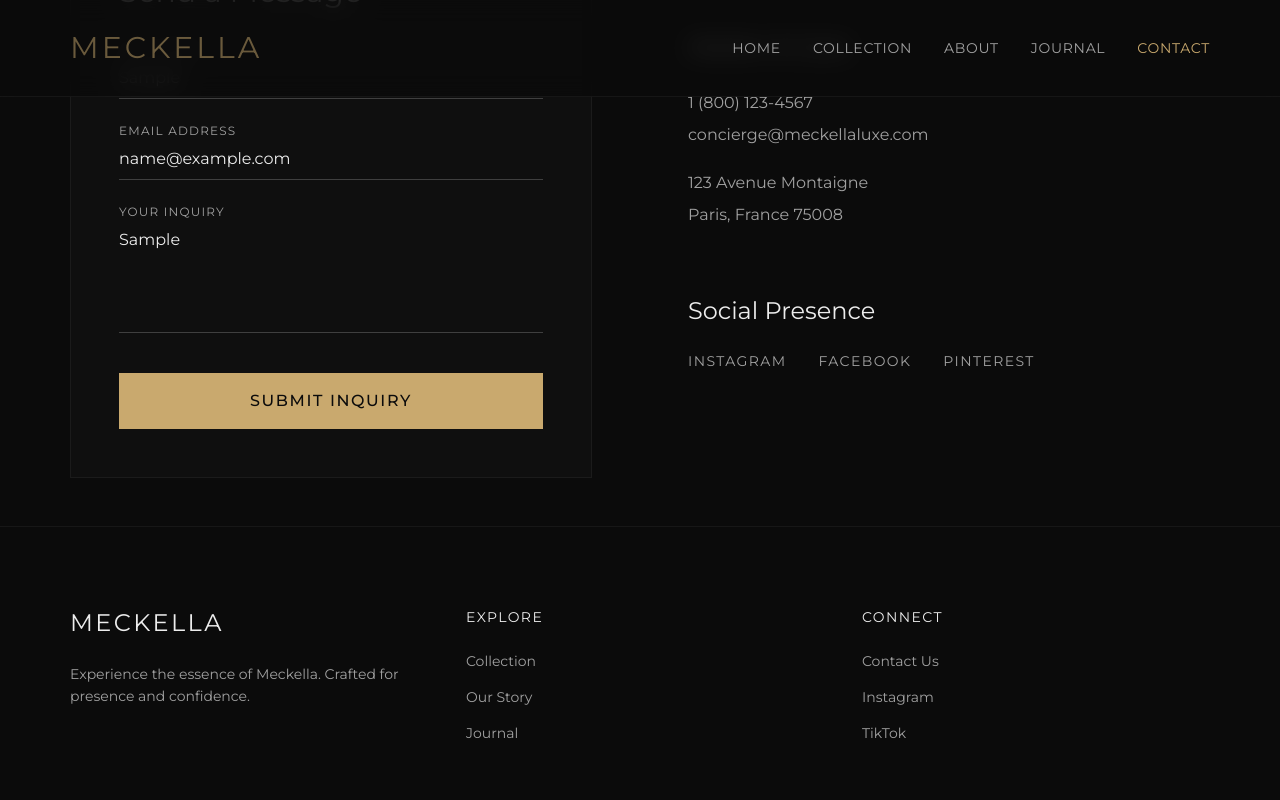
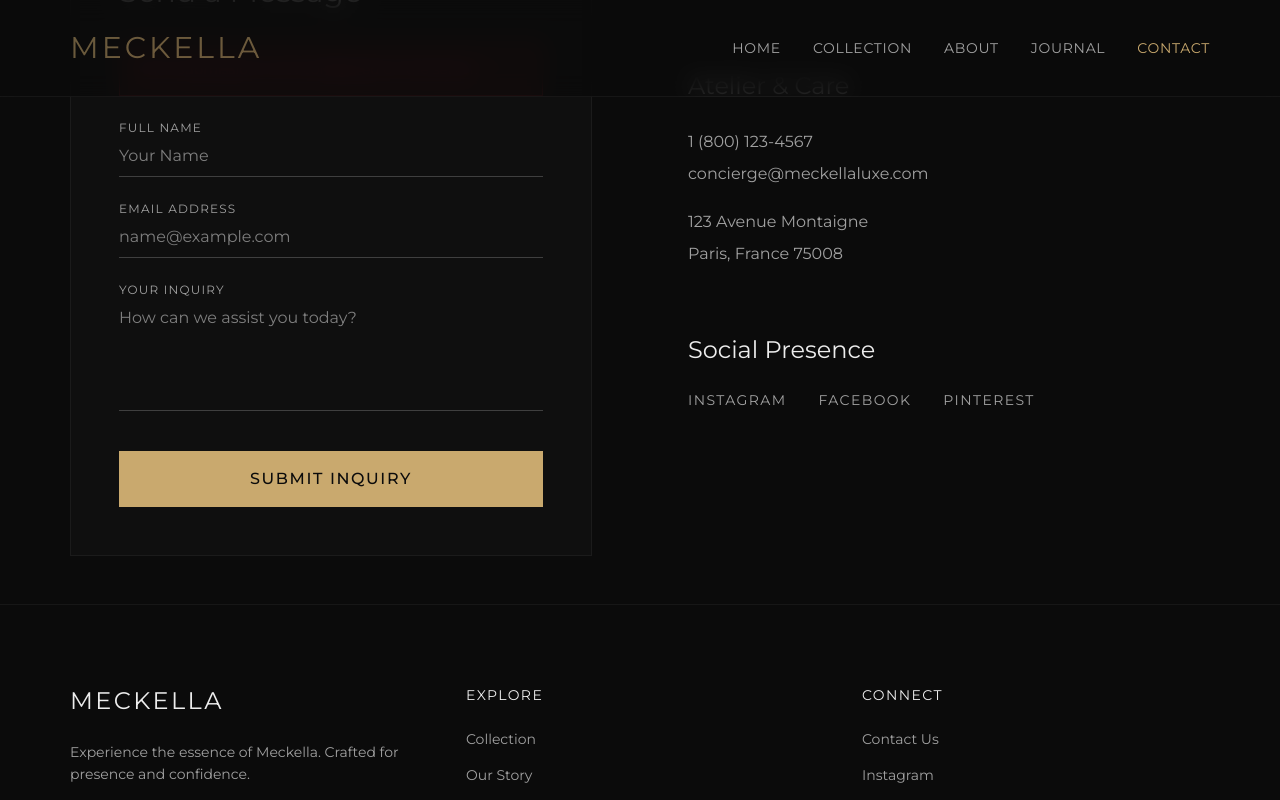
Before and after one commit to muhammed-farooq/Meckella, a Next.js app: page /contact in a window 1280 px wide. Both pictures are taken after typing "Sample", "name@example.com", "Sample" into the empty fields and a click on the button "SUBMIT INQUIRY". Shown: the part 554-1354 px from the top of the page. Built offline with nearby package versions, Linux system fonts and the light colour scheme.

Commit message:
new file:   app/contact/ContactForm.tsx new file:   app/contact/actions.ts modified:   app/contact/page.tsx

```diff
--- /dev/null
+++ b/app/contact/ContactForm.tsx
@@ -0,0 +1,77 @@
+"use client";
+
+import { useActionState } from "react";
+import { Button } from "@/components/ui/Button";
+import { submitContactForm } from "./actions";
+
+const initialState = {
+  success: false,
+  error: "",
+  message: "",
+};
+
+export function ContactForm() {
+  const [state, formAction, isPending] = useActionState(submitContactForm, initialState);
+
+  return (
+    <form action={formAction} className="flex flex-col gap-6">
+      {state?.error && (
+        <div className="p-4 bg-red-500/10 border border-red-500/50 text-red-500 text-sm font-sans">
+          {state.error}
+        </div>
+      )}
+
+      {state?.success && (
+        <div className="p-4 bg-green-500/10 border border-green-500/50 text-green-500 text-sm font-sans">
+          {state.message}
+        </div>
+      )}
+
+      {!state?.success && (
+        <>
+          <div className="flex flex-col gap-2">
+            <label htmlFor="name" className="text-[#A1A1A1] text-xs uppercase tracking-widest">Full Name</label>
+            <input
+              type="text"
+              id="name"
+              name="name"
+              required
+              className="bg-transparent border-b border-white/20 pb-2 text-foreground focus:outline-none focus:border-[#C9A96E] transition-colors font-sans"
+              placeholder="Your Name"
+            />
+          </div>
+          <div className="flex flex-col gap-2">
+            <label htmlFor="email" className="text-[#A1A1A1] text-xs uppercase tracking-widest">Email Address</label>
+            <input
+              type="email"
+              id="email"
+              name="email"
+              required
+              className="bg-transparent border-b border-white/20 pb-2 text-foreground focus:outline-none focus:border-[#C9A96E] transition-colors font-sans"
+              placeholder="name@example.com"
+            />
+          </div>
+          <div className="flex flex-col gap-2">
+            <label htmlFor="message" className="text-[#A1A1A1] text-xs uppercase tracking-widest">Your Inquiry</label>
+            <textarea
+              id="message"
+              name="message"
+              rows={4}
+              required
+              className="bg-transparent border-b border-white/20 pb-2 text-foreground focus:outline-none focus:border-[#C9A96E] transition-colors font-sans resize-none"
+              placeholder="How can we assist you today?"
+            ></textarea>
+          </div>
+
+          <Button
+            type="submit"
+            disabled={isPending}
+            className="mt-4 uppercase tracking-widest font-sans py-4 rounded-none bg-[#C9A96E] hover:bg-[#b0935d] text-[#0B0B0B] border-none w-full disabled:opacity-50 disabled:cursor-not-allowed"
+          >
+            {isPending ? "Sending..." : "Submit Inquiry"}
+          </Button>
+        </>
+      )}
+    </form>
+  );
+}
--- /dev/null
+++ b/app/contact/actions.ts
@@ -0,0 +1,38 @@
+"use server";
+
+export async function submitContactForm(prevState: any, formData: FormData) {
+  const scriptUrl = process.env.GOOGLE_SCRIPT_URL;
+
+  if (!scriptUrl) {
+    return { success: false, error: "Form submission is not configured on the server." };
+  }
+
+  const name = formData.get("name");
+  const email = formData.get("email");
+  const message = formData.get("message");
+
+  // Validate fields
+  if (!name || !email || !message) {
+    return { success: false, error: "All fields are required." };
+  }
+
+  try {
+    const response = await fetch(scriptUrl, {
+      method: "POST",
+      headers: {
+        "Content-Type": "application/json",
+      },
+      body: JSON.stringify({ name, email, message }),
+    });
+
+    // Google Apps Script usually returns 200 OK or 302 Redirect
+    if (response.ok || response.status === 302) {
+      return { success: true, message: "Your inquiry has been sent successfully." };
+    } else {
+      return { success: false, error: "There was an error sending your message. Please try again later." };
+    }
+  } catch (error) {
+    console.error("Contact form error:", error);
+    return { success: false, error: "An unexpected error occurred. Please try again." };
+  }
+}
--- a/app/contact/page.tsx
+++ b/app/contact/page.tsx
@@ -1,5 +1,4 @@
-import { Button } from "@/components/ui/Button";
-
+import { ContactForm } from "./ContactForm";
 export const metadata = {
   title: "Contact - Meckella Luxe",
   description: "Get in touch with the House of Meckella.",
@@ -21,42 +20,7 @@ export default function ContactPage() {
           {/* Left: Contact Form */}
           <div className="bg-[#0f0f0f] border border-white/5 p-8 lg:p-12">
             <h2 className="font-serif text-3xl text-foreground mb-8">Send a Message</h2>
-            <form className="flex flex-col gap-6">
-              <div className="flex flex-col gap-2">
-                <label htmlFor="name" className="text-[#A1A1A1] text-xs uppercase tracking-widest">Full Name</label>
-                <input
-                  type="text"
-                  id="name"
-                  name="name"
-                  className="bg-transparent border-b border-white/20 pb-2 text-foreground focus:outline-none focus:border-[#C9A96E] transition-colors font-sans"
-                  placeholder="Your Name"
-                />
-              </div>
-              <div className="flex flex-col gap-2">
-                <label htmlFor="email" className="text-[#A1A1A1] text-xs uppercase tracking-widest">Email Address</label>
-                <input
-                  type="email"
-                  id="email"
-                  name="email"
-                  className="bg-transparent border-b border-white/20 pb-2 text-foreground focus:outline-none focus:border-[#C9A96E] transition-colors font-sans"
-                  placeholder="name@example.com"
-                />
-              </div>
-              <div className="flex flex-col gap-2">
-                <label htmlFor="message" className="text-[#A1A1A1] text-xs uppercase tracking-widest">Your Inquiry</label>
-                <textarea
-                  id="message"
-                  name="message"
-                  rows={4}
-                  className="bg-transparent border-b border-white/20 pb-2 text-foreground focus:outline-none focus:border-[#C9A96E] transition-colors font-sans resize-none"
-                  placeholder="How can we assist you today?"
-                ></textarea>
-              </div>
-
-              <Button type="button" className="mt-4 uppercase tracking-widest font-sans py-4 rounded-none bg-[#C9A96E] hover:bg-[#b0935d] text-[#0B0B0B] border-none w-full">
-                Submit Inquiry
-              </Button>
-            </form>
+            <ContactForm />
           </div>
 
           {/* Right: Info and Socials */}
```
